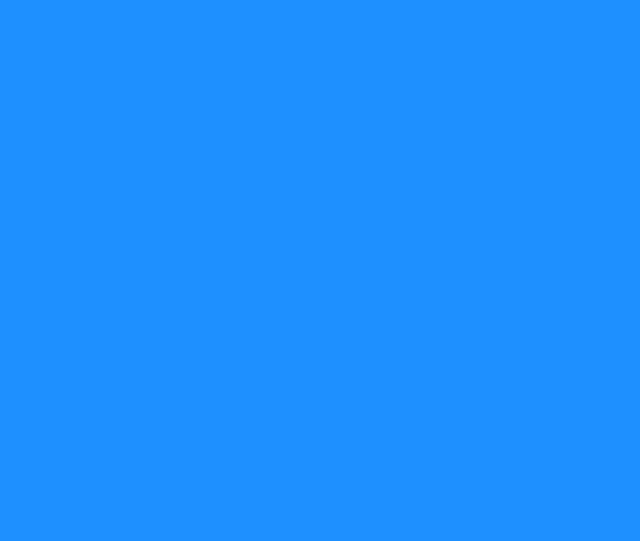
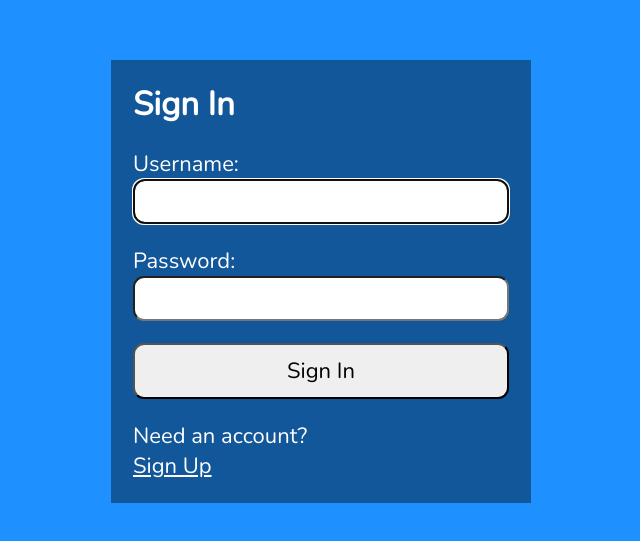
Before and after one commit to Xillyk/React-app-persist-login, a React (Vite) app: page /login in a window 1280 px wide. Before the commit this address had no page. Shown: the part 119-660 px from the top of the page, without its empty margins (319-959 px from the left). Built offline with nearby package versions, Linux system fonts and the light colour scheme.

Commit message:
fix route error

```diff
--- a/src/main.tsx
+++ b/src/main.tsx
@@ -10,7 +10,7 @@
     <BrowserRouter>
       <AuthProvider>
         <Routes>
-          <Route path="/" element={<App />} />
+          <Route path="/*" element={<App />} />
         </Routes>
       </AuthProvider>
     </BrowserRouter>
```
